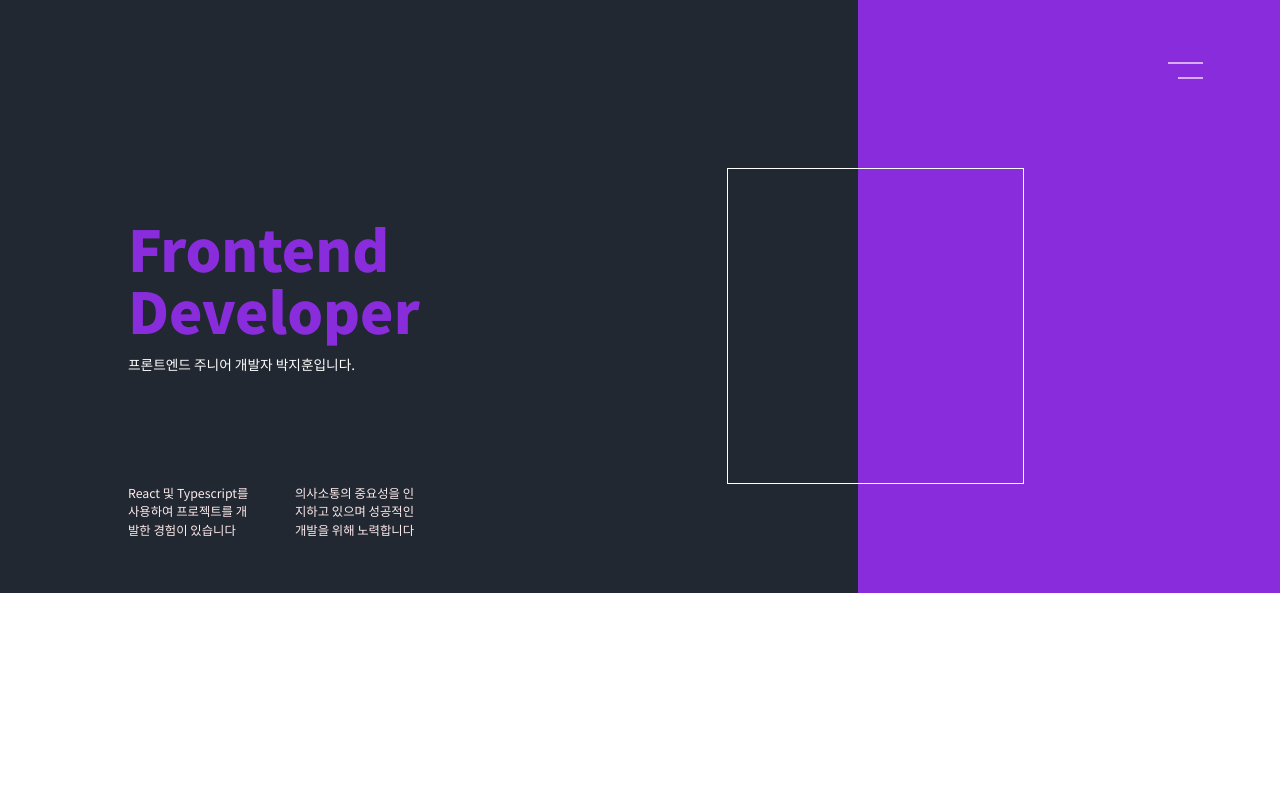
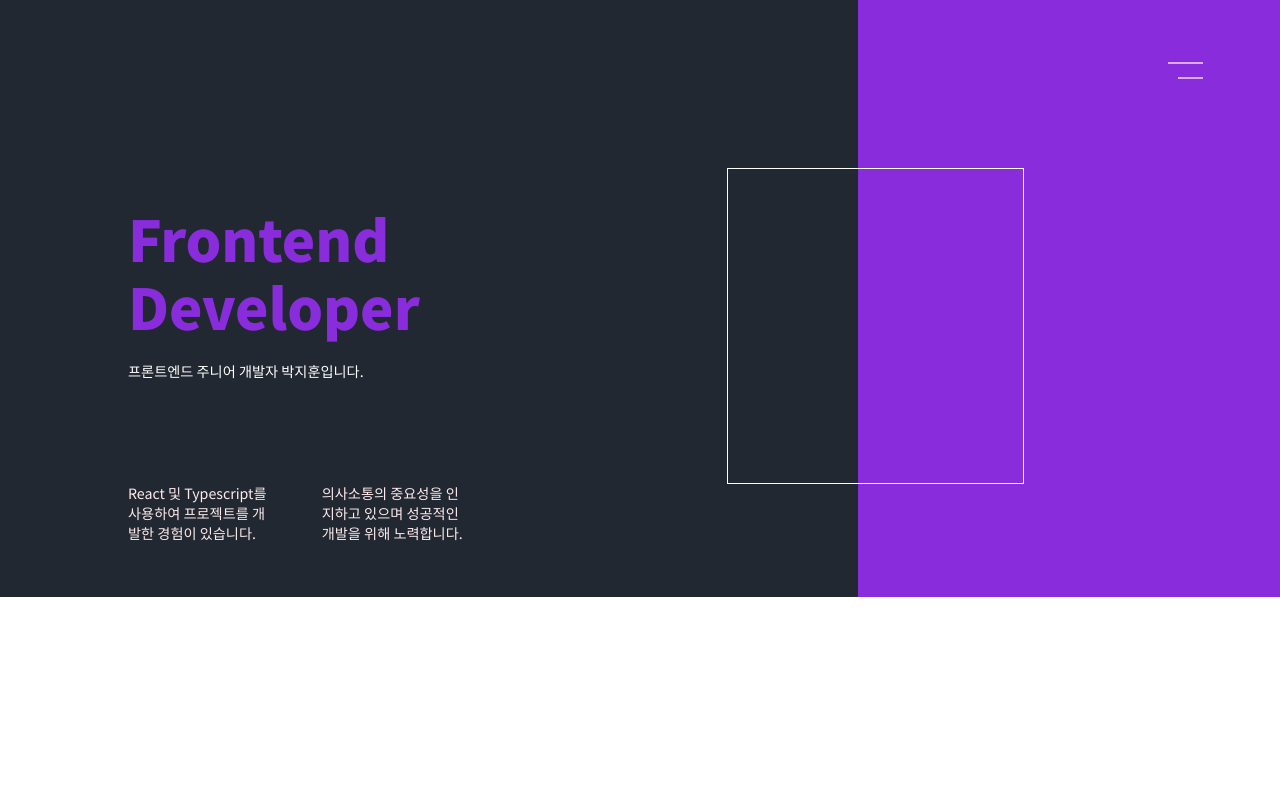
Before and after one commit to bbagbbagn2/PJH-Portfolio, a React (Create React App) app: page / in a window 1280 px wide. Shown: the top 800 px of the page. Built offline with nearby package versions, Linux system fonts and the light colour scheme.

Commit message:
design: 프로필 폰트 크기 변경

```diff
--- a/src/components/Text.tsx
+++ b/src/components/Text.tsx
@@ -47,6 +47,7 @@ const FeaturesText = styled(Paragraph)`
 
 const ProfileText = styled(Paragraph)`
   color: ${colors.white};
+  margin: 20px 0;
 
   @media (max-width: 580px) {
     font-size: 2em;
@@ -60,9 +61,9 @@ const ProfileText = styled(Paragraph)`
     max-width: 20em;
   }
 
-  @media (min-width: 701px) {
+  @media (min-width: 1024px) {
     width: 32vw;
-    font-size: 1.07em;
+    font-size: 1.11056em;
   }
 `;
 
--- a/src/components/Title.tsx
+++ b/src/components/Title.tsx
@@ -48,6 +48,7 @@ const ProfileTitle = styled(Heading)`
 
   @media (min-width: 581px) {
     font-size: 4.4em;
+    line-height: 120%;
   }
 `;
 
--- a/src/pages/Profile/components/ContentContainer/components/ContentList.tsx
+++ b/src/pages/Profile/components/ContentContainer/components/ContentList.tsx
@@ -12,7 +12,7 @@ interface ContentListProps {
 export default function ContentList({ contents }: ContentListProps) {
   return (
     <StyledList>
-      {contents.map(content => (
+      {contents.map((content) => (
         <li key={content.id}>
           <MotionWrapper key={content.id} delay={content.id * 0.3}>
             {content.text}
@@ -27,7 +27,7 @@ const StyledList = styled.ul`
   display: flex;
   justify-content: space-between;
   color: ${colors.text};
-  line-height: 1.5;
+  line-height: 140%;
 
   li {
     width: calc(50% - 1.731em);
@@ -43,6 +43,6 @@ const StyledList = styled.ul`
 
   @media (min-width: 701px) {
     width: 41%;
-    font-size: 0.965em;
+    font-size: 1.11056em;
   }
 `;
--- a/src/pages/Profile/components/ContentContainer/data/contentData.ts
+++ b/src/pages/Profile/components/ContentContainer/data/contentData.ts
@@ -3,10 +3,10 @@ import { Content } from '../types/types';
 export const contentData: Content[] = [
   {
     id: 1,
-    text: 'React 및 Typescript를 사용하여 프로젝트를 개발한 경험이 있습니다',
+    text: 'React 및 Typescript를 사용하여 프로젝트를 개발한 경험이 있습니다.',
   },
   {
     id: 2,
-    text: '의사소통의 중요성을 인지하고 있으며 성공적인 개발을 위해 노력합니다',
+    text: '의사소통의 중요성을 인지하고 있으며 성공적인 개발을 위해 노력합니다.',
   },
 ];
```
